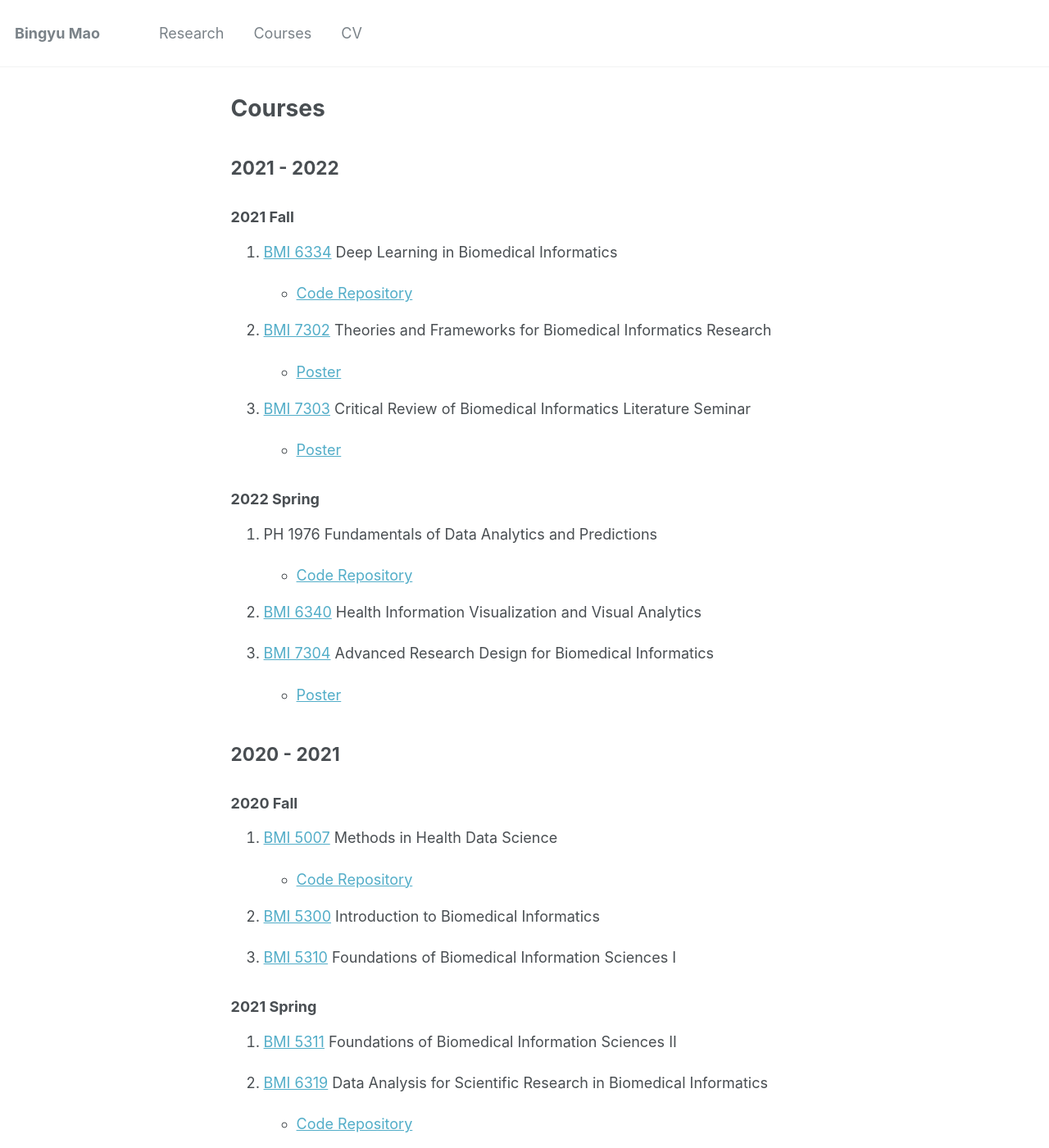
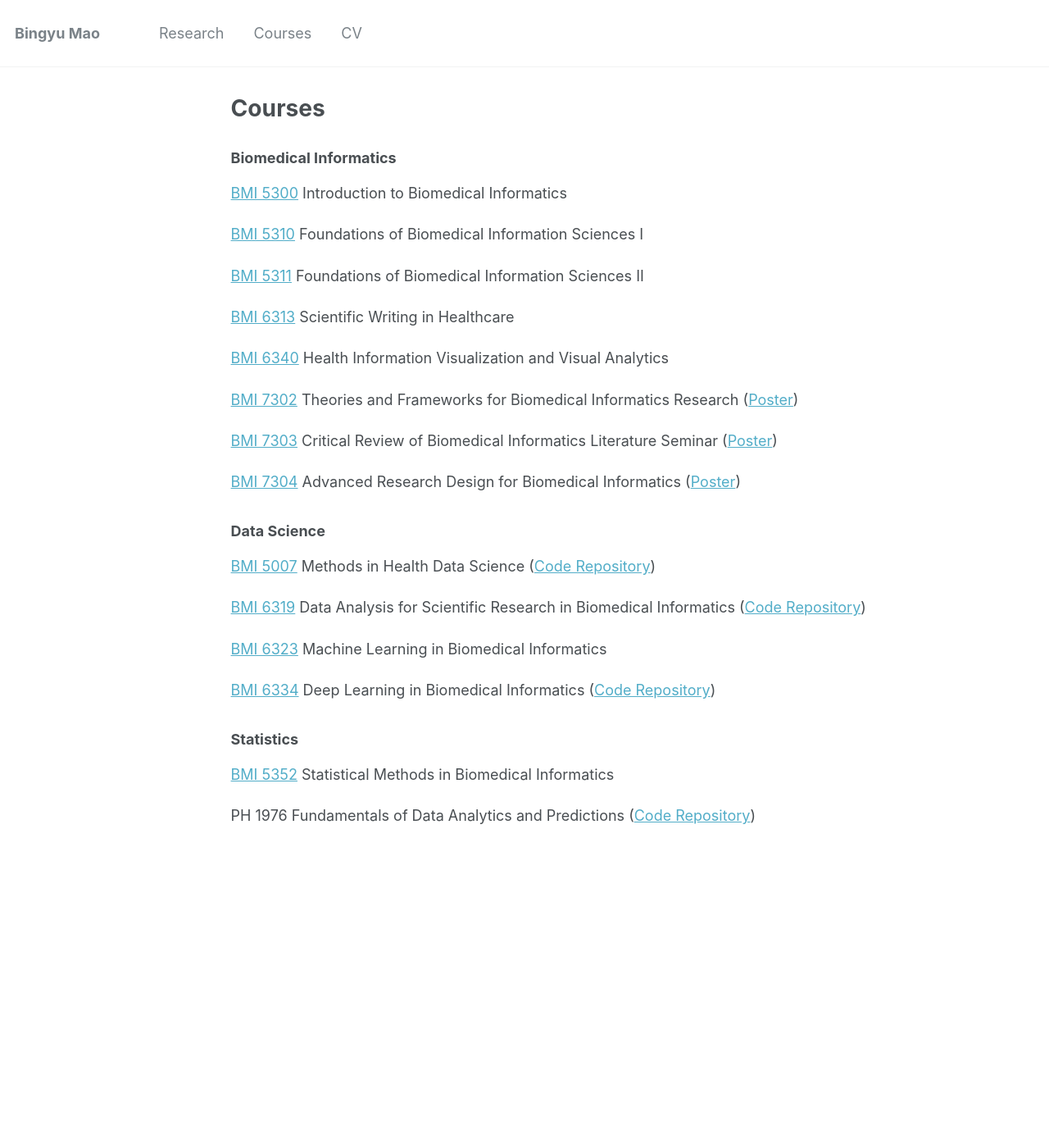
Before and after one commit to BingyuMao/BingyuMao.github.io, a Jekyll site: the page built from _pages/courses.md, in a window 1280 px wide and 1400 px high. Shown: the whole window at 82% size. Built offline with Jekyll 4.4.1, drawn with Linux system fonts in a browser that asks for light colours.

Commit message:
Update courses.md

```diff
--- a/_pages/courses.md
+++ b/_pages/courses.md
@@ -5,59 +5,36 @@ permalink: /courses/
 author_profile: true
 ---
 
-## 2021 - 2022
+### Biomedical Informatics
 
-### 2021 Fall
+[BMI 5300](https://sbmi.uth.edu/current-students/catalog-of-courses-bmi/bmi-5300.htm) Introduction to Biomedical Informatics
 
-1. [BMI 6334](https://sbmi.uth.edu/current-students/catalog-of-courses-bmi/bmi-6334.htm) Deep Learning in Biomedical Informatics
+[BMI 5310](https://sbmi.uth.edu/current-students/catalog-of-courses-bmi/bmi-5310.htm) Foundations of Biomedical Information Sciences I
 
-   * [Code Repository](https://github.com/BingyuMao/deep_course_hws)
+[BMI 5311](https://sbmi.uth.edu/current-students/catalog-of-courses-bmi/bmi-5311.htm) Foundations of Biomedical Information Sciences II
 
-2. [BMI 7302](https://sbmi.uth.edu/current-students/catalog-of-courses-bmi/bmi-7302.htm) Theories and Frameworks for Biomedical Informatics Research
+[BMI 6313](https://sbmi.uth.edu/current-students/catalog-of-courses-bmi/bmi-6313.htm) Scientific Writing in Healthcare
 
-   * [Poster](/files/7302Poster.pdf)
+[BMI 6340](https://sbmi.uth.edu/current-students/catalog-of-courses-bmi/bmi-6340.htm) Health Information Visualization and Visual Analytics
 
-3. [BMI 7303](https://sbmi.uth.edu/current-students/catalog-of-courses-bmi/bmi-7303.htm) Critical Review of Biomedical Informatics Literature Seminar
+[BMI 7302](https://sbmi.uth.edu/current-students/catalog-of-courses-bmi/bmi-7302.htm) Theories and Frameworks for Biomedical Informatics Research ([Poster](/files/7302Poster.pdf))
 
-   * [Poster](/files/7303Poster.pdf)
+[BMI 7303](https://sbmi.uth.edu/current-students/catalog-of-courses-bmi/bmi-7303.htm) Critical Review of Biomedical Informatics Literature Seminar ([Poster](/files/7303Poster.pdf))
 
-### 2022 Spring
+[BMI 7304](https://sbmi.uth.edu/current-students/catalog-of-courses-bmi/bmi-7304.htm) Advanced Research Design for Biomedical Informatics ([Poster](/files/7304Poster.pdf))
 
-1. PH 1976 Fundamentals of Data Analytics and Predictions
+### Data Science
 
-   * [Code Repository](https://github.com/BingyuMao/pd_proj)
+[BMI 5007](https://sbmi.uth.edu/current-students/catalog-of-courses-bmi/bmi-5007.htm) Methods in Health Data Science ([Code Repository](https://github.com/BingyuMao/mtds_health_data))
 
-2. [BMI 6340](https://sbmi.uth.edu/current-students/catalog-of-courses-bmi/bmi-6340.htm) Health Information Visualization and Visual Analytics
+[BMI 6319](https://sbmi.uth.edu/current-students/catalog-of-courses-bmi/bmi-6319.htm) Data Analysis for Scientific Research in Biomedical Informatics ([Code Repository](https://github.com/BingyuMao/model_comparison_mimic))
 
-3. [BMI 7304](https://sbmi.uth.edu/current-students/catalog-of-courses-bmi/bmi-7304.htm) Advanced Research Design for Biomedical Informatics
+[BMI 6323](https://sbmi.uth.edu/current-students/catalog-of-courses-bmi/bmi-6323.htm) Machine Learning in Biomedical Informatics
 
-   * [Poster](/files/7304Poster.pdf)
+[BMI 6334](https://sbmi.uth.edu/current-students/catalog-of-courses-bmi/bmi-6334.htm) Deep Learning in Biomedical Informatics ([Code Repository](https://github.com/BingyuMao/deep_course_hws))
 
-## 2020 - 2021
+### Statistics
 
-### 2020 Fall
+[BMI 5352](https://sbmi.uth.edu/current-students/catalog-of-courses-bmi/bmi-5352.htm) Statistical Methods in Biomedical Informatics
 
-1. [BMI 5007](https://sbmi.uth.edu/current-students/catalog-of-courses-bmi/bmi-5007.htm) Methods in Health Data Science
-
-   * [Code Repository](https://github.com/BingyuMao/mtds_health_data)
-
-
-2. [BMI 5300](https://sbmi.uth.edu/current-students/catalog-of-courses-bmi/bmi-5300.htm) Introduction to Biomedical Informatics
-
-3. [BMI 5310](https://sbmi.uth.edu/current-students/catalog-of-courses-bmi/bmi-5310.htm) Foundations of Biomedical Information Sciences I
-
-
-### 2021 Spring
-
-1. [BMI 5311](https://sbmi.uth.edu/current-students/catalog-of-courses-bmi/bmi-5311.htm) Foundations of Biomedical Information Sciences II
-
-2. [BMI 6319](https://sbmi.uth.edu/current-students/catalog-of-courses-bmi/bmi-6319.htm) Data Analysis for Scientific Research in Biomedical Informatics
-
-   * [Code Repository](https://github.com/BingyuMao/model_comparison_mimic)
-
-3. [BMI 6323](https://sbmi.uth.edu/current-students/catalog-of-courses-bmi/bmi-6323.htm) Machine Learning in Biomedical Informatics
-
-
-### 2021 Summer
-
-1. [BMI 5352](https://sbmi.uth.edu/current-students/catalog-of-courses-bmi/bmi-5352.htm) Statistical Methods in Biomedical Informatics
+PH 1976 Fundamentals of Data Analytics and Predictions ([Code Repository](https://github.com/BingyuMao/pd_proj))
```
